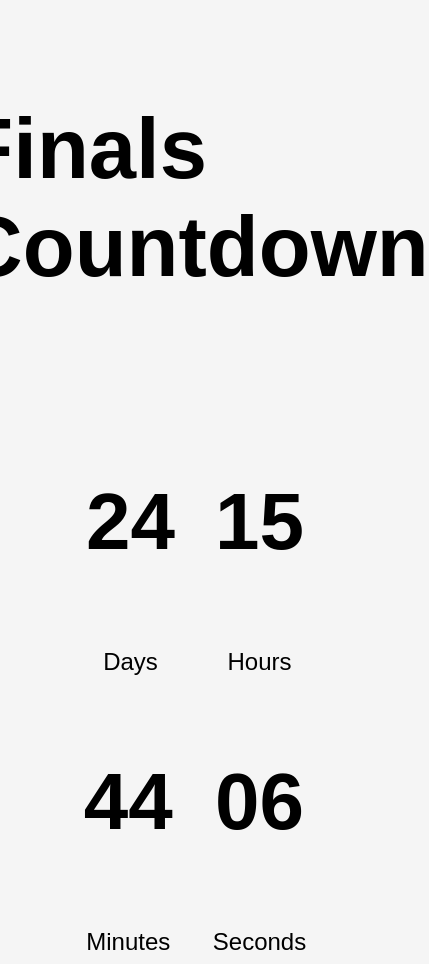
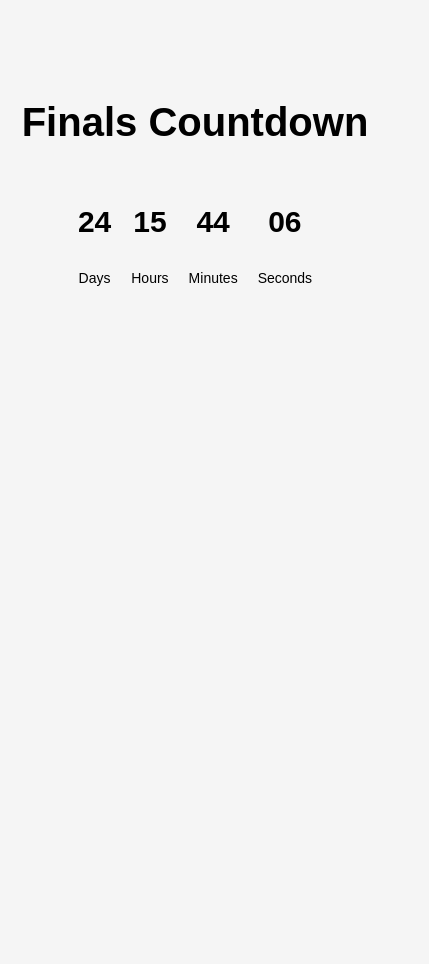
Before and after one commit to estif0/my-timer, a plain HTML site: page index.html in a window 390 px wide. Shown: the whole page, 429 px wide, since content can reach past the window. After the commit the page ends 844 px from the top, so only its background shows below. Drawn offline with Linux system fonts and the light colour scheme.

Commit message:
fix - Add mobile responsiveness

```diff
--- a/style.css
+++ b/style.css
@@ -3,16 +3,18 @@ body {
 	background-color: #f5f5f5;
 }
 
-.countdown-container,h1 {
+.countdown-container, h1 {
 	display: flex;
 	flex-wrap: wrap;
 	justify-content: center;
 	align-items: center;
 	margin-top: 100px;
 }
-h1{
-    font-size: 85px;
+
+h1 {
+	font-size: 85px;
 }
+
 .countdown-el {
 	text-align: center;
 	margin: 0 20px;
@@ -27,3 +29,44 @@ span {
 	font-size: 24px;
 	margin-top: 10px;
 }
+
+
+@media (max-width: 768px) {
+	h1 {
+		font-size: 60px;
+	}
+
+	.big-text {
+		font-size: 50px;
+	}
+
+	span {
+		font-size: 18px;
+	}
+
+	.countdown-container {
+		margin-top: 50px;
+	}
+}
+
+@media (max-width: 480px) {
+	h1 {
+		font-size: 40px;
+	}
+
+	.big-text {
+		font-size: 30px;
+	}
+
+	span {
+		font-size: 14px;
+	}
+
+	.countdown-el {
+		margin: 0 10px;
+	}
+
+	.countdown-container {
+		margin-top: 30px;
+	}
+}
```
